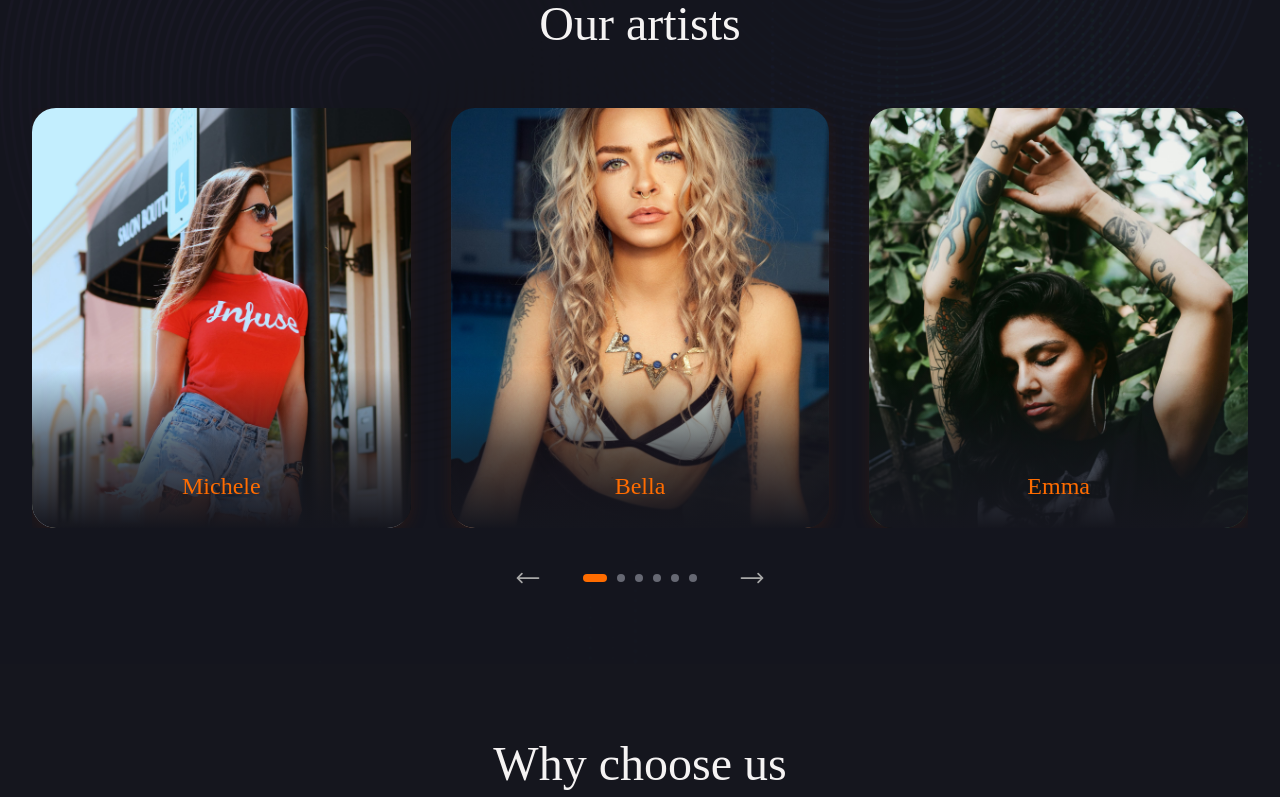
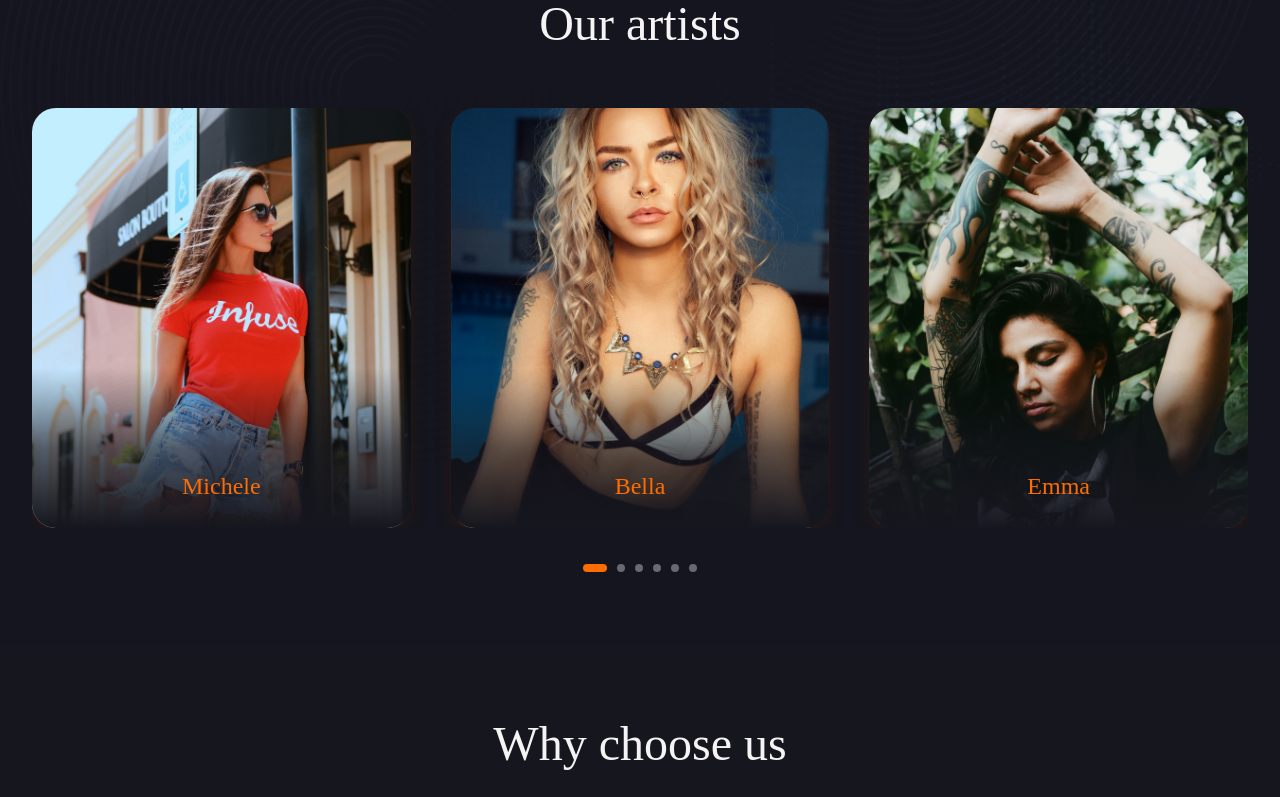
Before and after one commit to ViktorSvertoka/tattoo-studio, a Next.js app: page / in a window 1280 px wide. Shown: the part 3506-4303 px from the top of the page. Built offline with nearby package versions, Linux system fonts and the light colour scheme; a web font is replaced by a local one.

Commit message:
Remove carousel arrow controls

```diff
--- a/src/components/ui/Slider.tsx
+++ b/src/components/ui/Slider.tsx
@@ -1,11 +1,7 @@
 'use client';
 import Image from 'next/image';
-import {
-  HiOutlineArrowLongLeft,
-  HiOutlineArrowLongRight,
-} from 'react-icons/hi2';
 import { Swiper, SwiperSlide } from 'swiper/react';
-import { A11y, Keyboard, Navigation, Pagination } from 'swiper/modules';
+import { A11y, Keyboard, Pagination } from 'swiper/modules';
 import 'swiper/css';
 import 'swiper/css/pagination';
 import { teamMembers } from '../../data/dataTeam';
@@ -18,10 +14,6 @@ export default function Slider() {
         slidesPerView={1}
         spaceBetween={10}
         loop={true}
-        navigation={{
-          prevEl: '.artists-prev',
-          nextEl: '.artists-next',
-        }}
         keyboard={{
           enabled: true,
           onlyInViewport: true,
@@ -45,11 +37,9 @@ export default function Slider() {
             spaceBetween: 50,
           },
         }}
-        modules={[A11y, Keyboard, Navigation, Pagination]}
+        modules={[A11y, Keyboard, Pagination]}
         a11y={{
           containerMessage: 'Tattoo artists carousel',
-          nextSlideMessage: 'Show next artist',
-          prevSlideMessage: 'Show previous artist',
           paginationBulletMessage: 'Show artist group {{index}}',
         }}
         className="mySwiper h-[420px]"
@@ -77,35 +67,11 @@ export default function Slider() {
         ))}
       </Swiper>
 
-      <div className="mt-7 flex items-center justify-center gap-5 sm:gap-7">
-        <button
-          type="button"
-          aria-label="Show previous artist"
-          aria-controls="artists-carousel"
-          className="artists-prev group inline-flex h-11 min-w-11 items-center justify-center text-[#a8a8a8] transition-colors hover:text-darkOrange focus-visible:outline-none focus-visible:ring-2 focus-visible:ring-darkOrange"
-        >
-          <HiOutlineArrowLongLeft
-            aria-hidden="true"
-            className="h-7 w-8 transition-transform group-hover:-translate-x-1"
-          />
-        </button>
-
+      <div className="mt-7 flex min-h-6 items-center justify-center">
         <div
           className="artists-pagination"
           aria-label="Choose artist group"
         />
-
-        <button
-          type="button"
-          aria-label="Show next artist"
-          aria-controls="artists-carousel"
-          className="artists-next group inline-flex h-11 min-w-11 items-center justify-center text-[#a8a8a8] transition-colors hover:text-darkOrange focus-visible:outline-none focus-visible:ring-2 focus-visible:ring-darkOrange"
-        >
-          <HiOutlineArrowLongRight
-            aria-hidden="true"
-            className="h-7 w-8 transition-transform group-hover:translate-x-1"
-          />
-        </button>
       </div>
     </div>
   );
```
